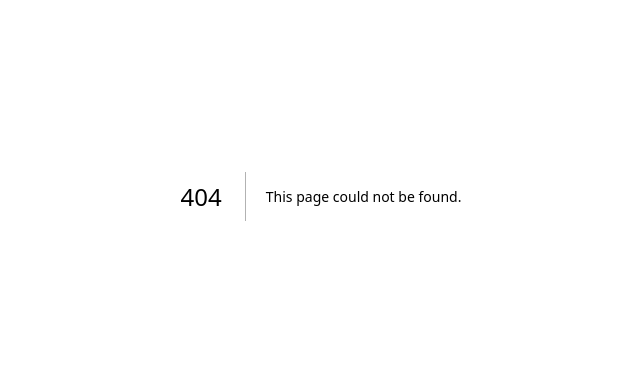
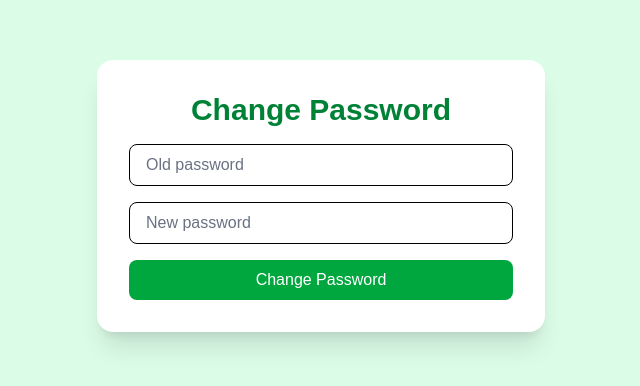
Before and after one commit to Asif11222/Pharmacy-Management-frontend, a Next.js app: page /change-password in a window 1280 px wide. Before the commit this address had no page. Shown: the part 204-590 px from the top of the page, without its empty margins (319-959 px from the left). Built offline with nearby package versions, Linux system fonts and the light colour scheme.

Commit message:
user facing change password two input old pass and new pass

```diff
--- /dev/null
+++ b/app/change-password/page.tsx
@@ -0,0 +1,87 @@
+'use client';
+
+import { useState } from 'react';
+import axios from 'axios';
+import API from '../../src/services/api';
+
+export default function ChangePasswordPage() {
+  const [form, setForm] = useState({
+    oldPassword: '',
+    newPassword: '',
+  });
+
+  const [message, setMessage] = useState('');
+
+  const handleChange = (e: React.ChangeEvent<HTMLInputElement>) => {
+    setForm({
+      ...form,
+      [e.target.name]: e.target.value,
+    });
+  };
+
+  const handleChangePassword = async (e: React.FormEvent) => {
+    e.preventDefault();
+
+    const token = localStorage.getItem('token');
+
+    if (!token) {
+      setMessage('Please login first');
+      return;
+    }
+
+    try {
+      const res = await API.patch('/auth/change-password', form);
+      setMessage(res.data.message);
+
+      setForm({
+        oldPassword: '',
+        newPassword: '',
+      });
+    } catch (error: unknown) {
+      if (axios.isAxiosError(error)) {
+        setMessage(error.response?.data?.message || 'Password change failed');
+      } else {
+        setMessage('Password change failed');
+      }
+    }
+  };
+
+  return (
+    <div className="min-h-screen flex items-center justify-center bg-green-100 px-4">
+      <div className="w-full max-w-md bg-white p-8 rounded-2xl shadow-xl">
+        <h1 className="text-3xl font-bold text-green-700 text-center mb-4">
+          Change Password
+        </h1>
+
+        <form onSubmit={handleChangePassword} className="space-y-4">
+          <input
+            name="oldPassword"
+            type="password"
+            placeholder="Old password"
+            value={form.oldPassword}
+            onChange={handleChange}
+            className="w-full border px-4 py-2 rounded-lg text-black placeholder:text-gray-500"
+          />
+
+          <input
+            name="newPassword"
+            type="password"
+            placeholder="New password"
+            value={form.newPassword}
+            onChange={handleChange}
+            className="w-full border px-4 py-2 rounded-lg text-black placeholder:text-gray-500"
+          />
+
+          <button
+            type="submit"
+            className="w-full bg-green-600 text-white py-2 rounded-lg"
+          >
+            Change Password
+          </button>
+        </form>
+
+        {message && <p className="mt-4 text-center text-sm">{message}</p>}
+      </div>
+    </div>
+  );
+}
```
